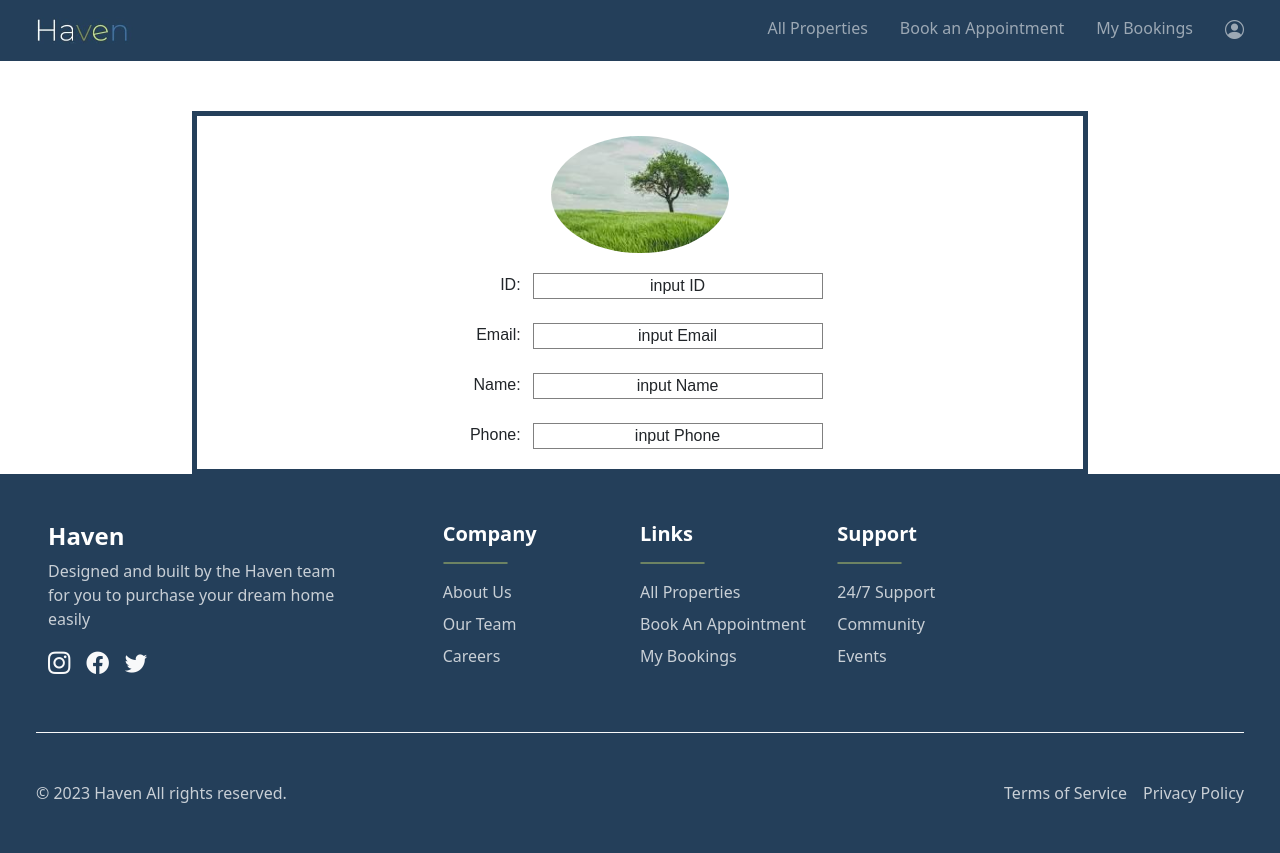
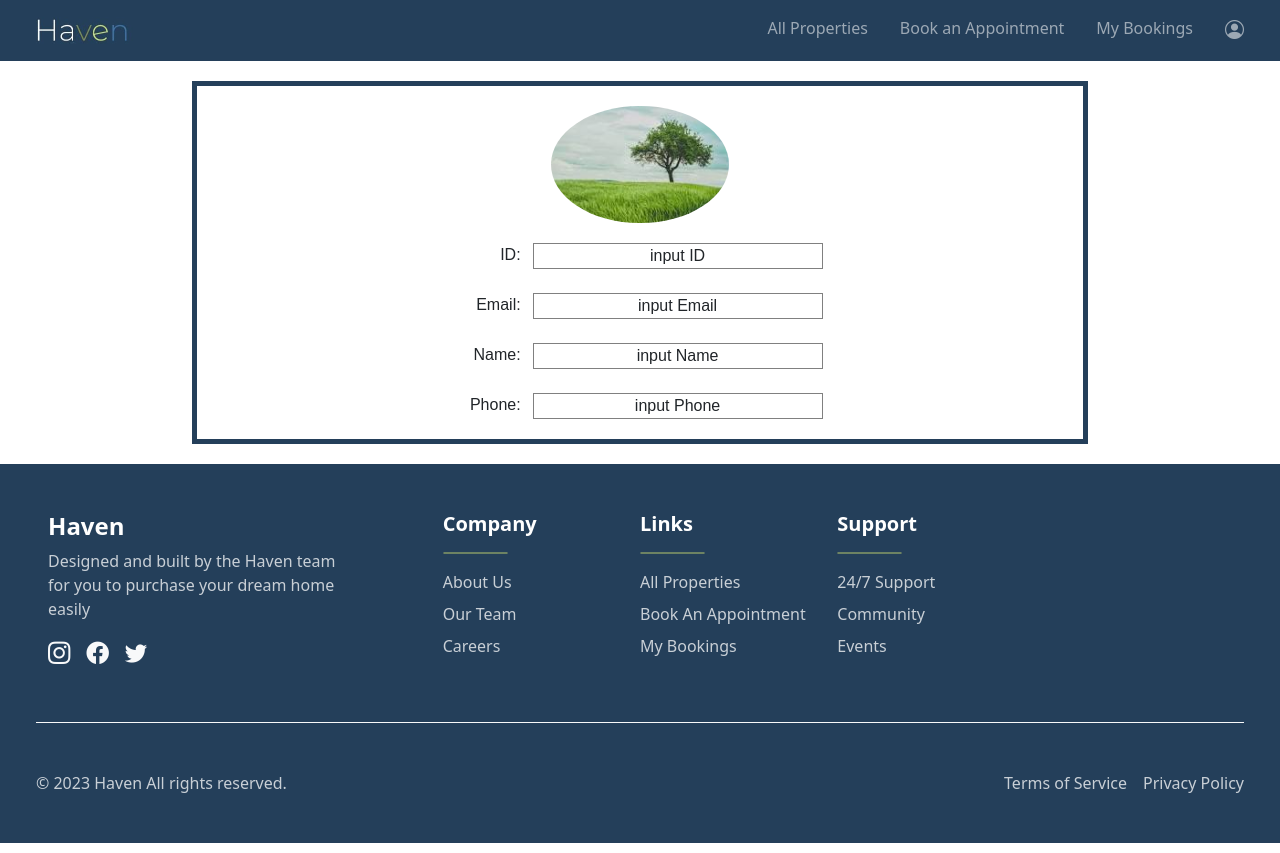
Before and after one commit to xinyitann/ESD, a Vue app: page /profile in a window 1280 px wide. Built offline with nearby package versions, Linux system fonts and the light colour scheme.

Commit message:
Update profile.vue

```diff
--- a/src/views/profile.vue
+++ b/src/views/profile.vue
@@ -72,10 +72,11 @@ name: 'UserProfile',
         width: 70%;
         text-align: center;
         font-family: sans-serif;
-        margin-top: 50px;
+        margin-top: 20px;
         border: rgba(36,63,90,255) solid 5px;
         padding-top: 20px;
         padding-bottom: 20px;
+        margin-bottom: 20px;
     }
     #text_box{
         border: black solid 1px;
```
